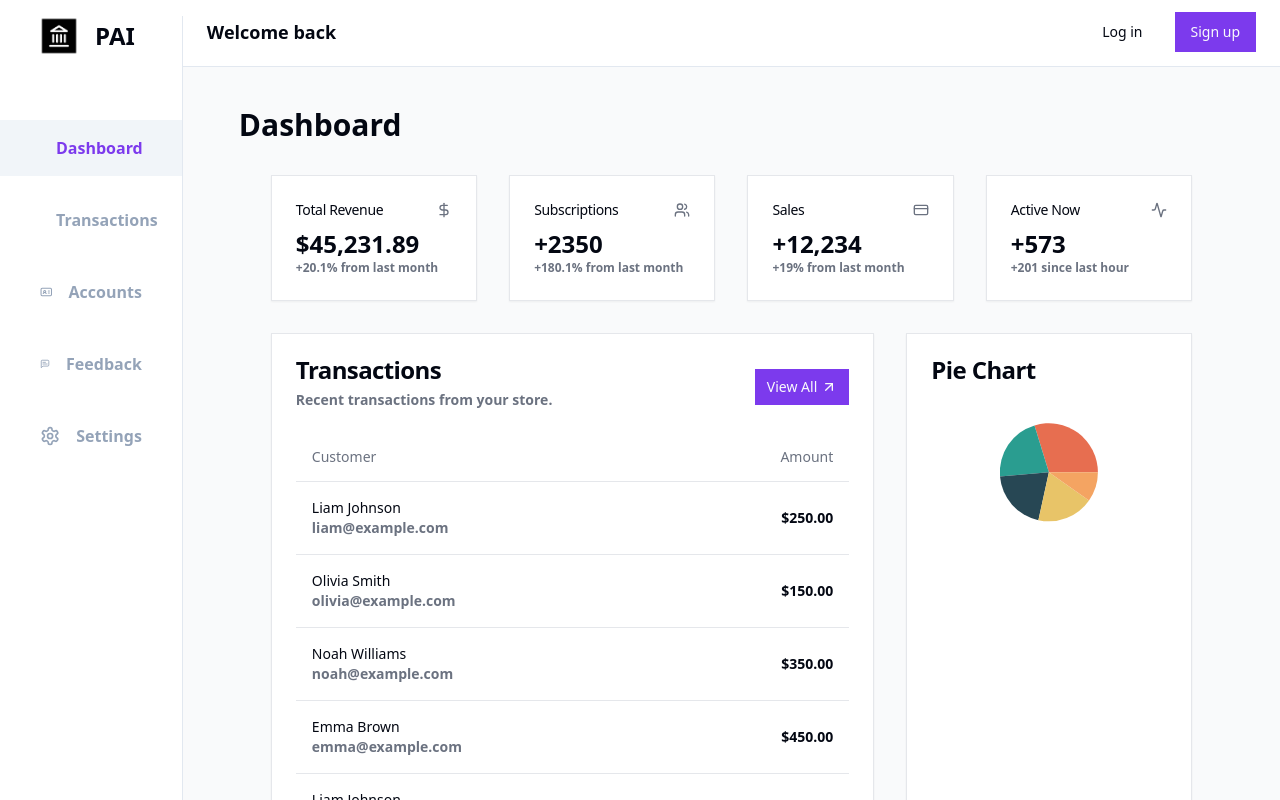
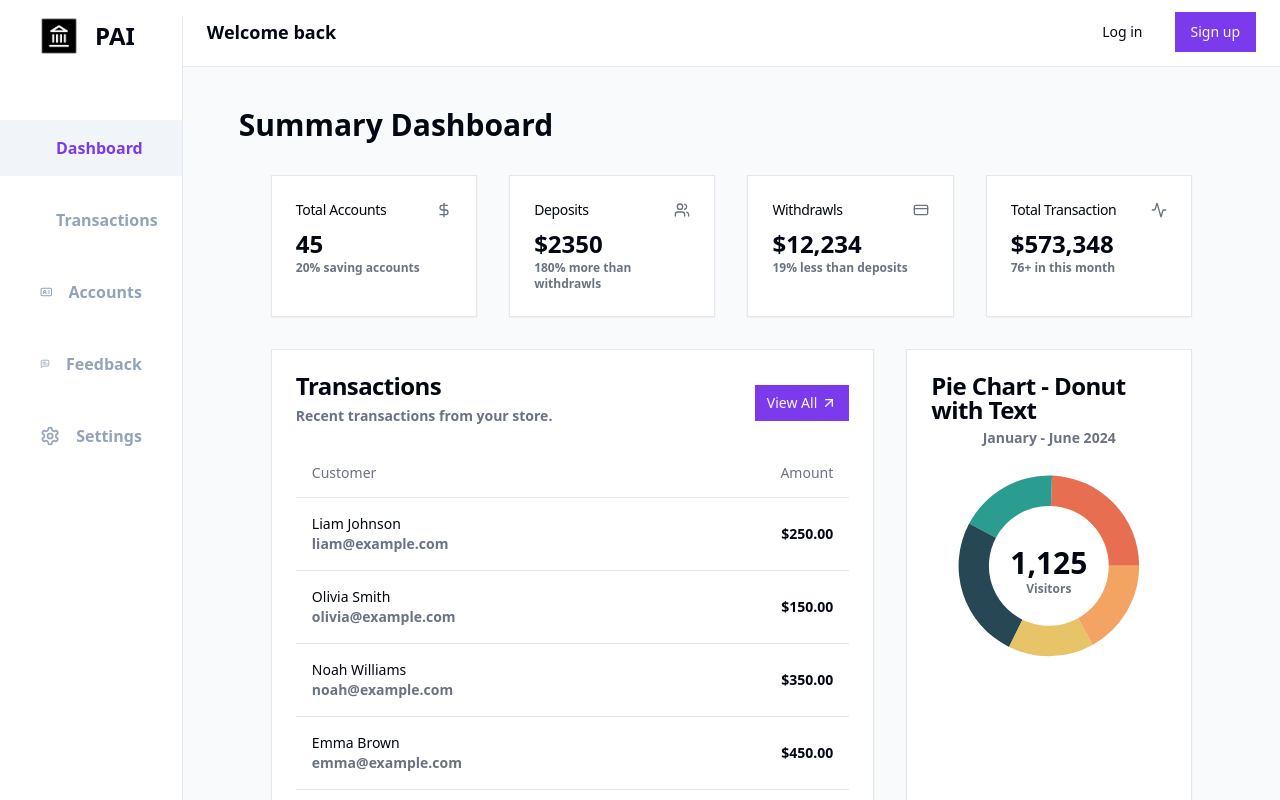
Before and after one commit to amittam104/Pai, a React (Vite) app: page /dashboard in a window 1280 px wide. Built offline with nearby package versions, Linux system fonts and the light colour scheme.

Commit message:
chore: update pie chart and cards

```diff
--- a/src/features/dashboard/DashboardCards.jsx
+++ b/src/features/dashboard/DashboardCards.jsx
@@ -12,46 +12,48 @@ function DashboardCards() {
     <div className="grid gap-4 md:grid-cols-2 md:gap-8 lg:grid-cols-4">
       <Card x-chunk="dashboard-01-chunk-0">
         <CardHeader className="flex flex-row items-center justify-between space-y-0 pb-2">
-          <CardTitle className="text-sm font-medium">Total Revenue</CardTitle>
+          <CardTitle className="text-sm font-medium">Total Accounts</CardTitle>
           <LuDollarSign className="h-4 w-4 text-muted-foreground" />
         </CardHeader>
         <CardContent>
-          <div className="text-2xl font-bold">$45,231.89</div>
-          <p className="text-xs text-muted-foreground">
-            +20.1% from last month
-          </p>
+          <div className="text-2xl font-bold">45</div>
+          <p className="text-xs text-muted-foreground">20% saving accounts</p>
         </CardContent>
       </Card>
       <Card x-chunk="dashboard-01-chunk-1">
         <CardHeader className="flex flex-row items-center justify-between space-y-0 pb-2">
-          <CardTitle className="text-sm font-medium">Subscriptions</CardTitle>
+          <CardTitle className="text-sm font-medium">Deposits</CardTitle>
           <LuUsers className="h-4 w-4 text-muted-foreground" />
         </CardHeader>
         <CardContent>
-          <div className="text-2xl font-bold">+2350</div>
+          <div className="text-2xl font-bold">$2350</div>
           <p className="text-xs text-muted-foreground">
-            +180.1% from last month
+            180% more than withdrawls
           </p>
         </CardContent>
       </Card>
       <Card x-chunk="dashboard-01-chunk-2">
         <CardHeader className="flex flex-row items-center justify-between space-y-0 pb-2">
-          <CardTitle className="text-sm font-medium">Sales</CardTitle>
+          <CardTitle className="text-sm font-medium">Withdrawls</CardTitle>
           <LuCreditCard className="h-4 w-4 text-muted-foreground" />
         </CardHeader>
         <CardContent>
-          <div className="text-2xl font-bold">+12,234</div>
-          <p className="text-xs text-muted-foreground">+19% from last month</p>
+          <div className="text-2xl font-bold">$12,234</div>
+          <p className="text-xs text-muted-foreground">
+            19% less than deposits
+          </p>
         </CardContent>
       </Card>
       <Card x-chunk="dashboard-01-chunk-3">
         <CardHeader className="flex flex-row items-center justify-between space-y-0 pb-2">
-          <CardTitle className="text-sm font-medium">Active Now</CardTitle>
+          <CardTitle className="text-sm font-medium">
+            Total Transaction
+          </CardTitle>
           <LuActivity className="h-4 w-4 text-muted-foreground" />
         </CardHeader>
         <CardContent>
-          <div className="text-2xl font-bold">+573</div>
-          <p className="text-xs text-muted-foreground">+201 since last hour</p>
+          <div className="text-2xl font-bold">$573,348</div>
+          <p className="text-xs text-muted-foreground">76+ in this month</p>
         </CardContent>
       </Card>
     </div>
--- a/src/features/dashboard/DashboardPieChart.jsx
+++ b/src/features/dashboard/DashboardPieChart.jsx
@@ -3,19 +3,25 @@ import {
   ChartTooltip,
   ChartContainer,
 } from "@/components/ui/chart";
-import { Pie, PieChart } from "recharts";
-import { Card, CardHeader, CardTitle, CardContent } from "@/components/ui/card";
+import { Label, Pie, PieChart } from "recharts";
+import {
+  Card,
+  CardHeader,
+  CardTitle,
+  CardContent,
+  CardDescription,
+  CardFooter,
+} from "@/components/ui/card";
+import { useMemo } from "react";
 
-export default function DashboardPieChart(props) {
-  return (
-    <Card x-chunk="dashboard-01-chunk-5">
-      <CardHeader>
-        <CardTitle>Pie Chart</CardTitle>
-      </CardHeader>
-      <CardContent>
-        <div {...props}>
-          <ChartContainer
-            config={{
+const chartData = [
+  { browser: "chrome", visitors: 275, fill: "var(--color-chrome)" },
+  { browser: "safari", visitors: 200, fill: "var(--color-safari)" },
+  { browser: "firefox", visitors: 287, fill: "var(--color-firefox)" },
+  { browser: "edge", visitors: 173, fill: "var(--color-edge)" },
+  { browser: "other", visitors: 190, fill: "var(--color-other)" },
+];
+const chartConfig = {
   visitors: {
     label: "Visitors",
   },
@@ -39,7 +45,22 @@ export default function DashboardPieChart(props) {
     label: "Other",
     color: "hsl(var(--chart-5))",
   },
-            }}
+};
+
+export default function DashboardPieChart() {
+  const totalVisitors = useMemo(() => {
+    return chartData.reduce((acc, curr) => acc + curr.visitors, 0);
+  }, []);
+  return (
+    <Card className="flex flex-col">
+      <CardHeader className="items-center pb-0">
+        <CardTitle>Pie Chart - Donut with Text</CardTitle>
+        <CardDescription>January - June 2024</CardDescription>
+      </CardHeader>
+      <CardContent className="flex-1 pb-0">
+        <ChartContainer
+          config={chartConfig}
+          className="mx-auto aspect-square max-h-[250px]"
         >
           <PieChart>
             <ChartTooltip
@@ -47,36 +68,54 @@ export default function DashboardPieChart(props) {
               content={<ChartTooltipContent hideLabel />}
             />
             <Pie
-                data={[
-                  {
-                    browser: "chrome",
-                    visitors: 275,
-                    fill: "var(--color-chrome)",
-                  },
-                  {
-                    browser: "safari",
-                    visitors: 200,
-                    fill: "var(--color-safari)",
-                  },
-                  {
-                    browser: "firefox",
-                    visitors: 187,
-                    fill: "var(--color-firefox)",
-                  },
-                  { browser: "edge", visitors: 173, fill: "var(--color-edge)" },
-                  {
-                    browser: "other",
-                    visitors: 90,
-                    fill: "var(--color-other)",
-                  },
-                ]}
+              data={chartData}
               dataKey="visitors"
               nameKey="browser"
+              innerRadius={60}
+              strokeWidth={5}
+            >
+              <Label
+                content={({ viewBox }) => {
+                  if (viewBox && "cx" in viewBox && "cy" in viewBox) {
+                    return (
+                      <text
+                        x={viewBox.cx}
+                        y={viewBox.cy}
+                        textAnchor="middle"
+                        dominantBaseline="middle"
+                      >
+                        <tspan
+                          x={viewBox.cx}
+                          y={viewBox.cy}
+                          className="fill-foreground text-3xl font-bold"
+                        >
+                          {totalVisitors.toLocaleString()}
+                        </tspan>
+                        <tspan
+                          x={viewBox.cx}
+                          y={(viewBox.cy || 0) + 24}
+                          className="fill-muted-foreground"
+                        >
+                          Visitors
+                        </tspan>
+                      </text>
+                    );
+                  }
+                }}
               />
+            </Pie>
           </PieChart>
         </ChartContainer>
+      </CardContent>
+      <CardFooter className="flex-col gap-2 text-sm">
+        <div className="flex items-center gap-2 font-medium leading-none">
+          Trending up by 5.2% this month
+          {/* <TrendingUp className="h-4 w-4" /> */}
         </div>
-      </CardContent>
+        <div className="leading-none text-muted-foreground">
+          Showing total visitors for the last 6 months
+        </div>
+      </CardFooter>
     </Card>
   );
 }
--- a/src/pages/Dashboard.jsx
+++ b/src/pages/Dashboard.jsx
@@ -3,7 +3,7 @@ import DashboardUi from "@/ui/Dashboard";
 function Dashboard() {
   return (
     <div className="text-3xl font-bold">
-      <h1 className="text-3xl font-bold ">Dashboard</h1>
+      <h1 className="text-3xl font-bold ">Summary Dashboard</h1>
       <DashboardUi />
     </div>
   );
```
Lines whose indentation alone changed are shown as unchanged.
